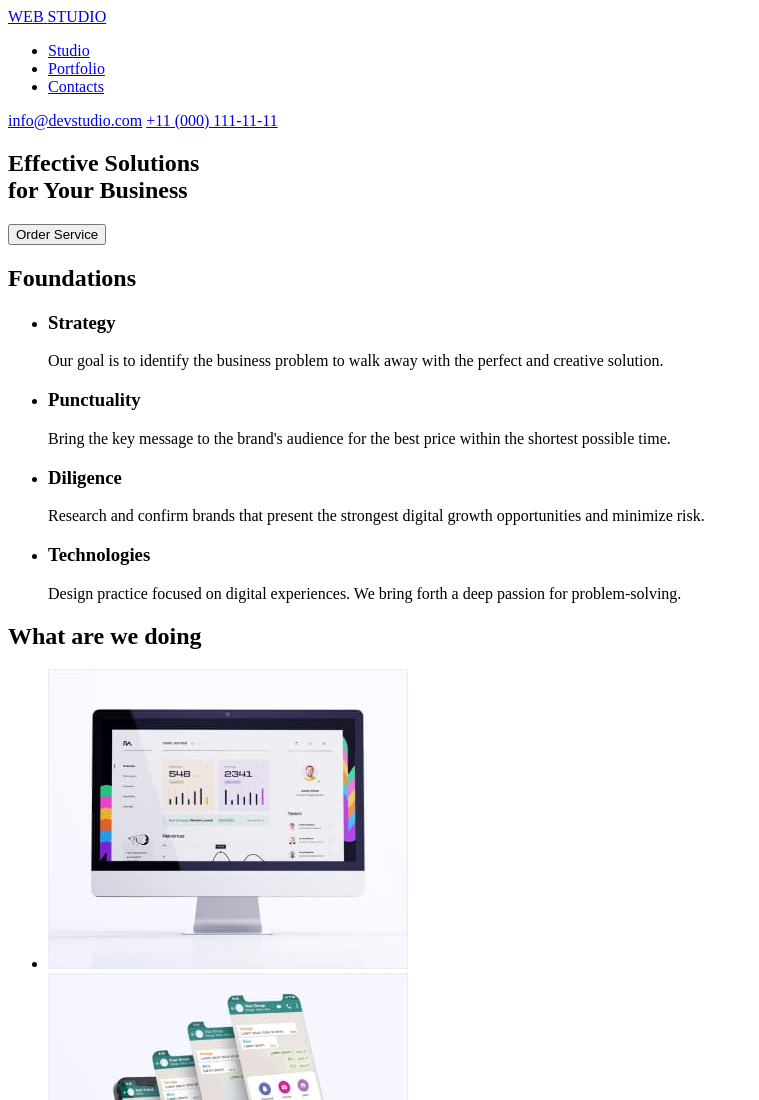
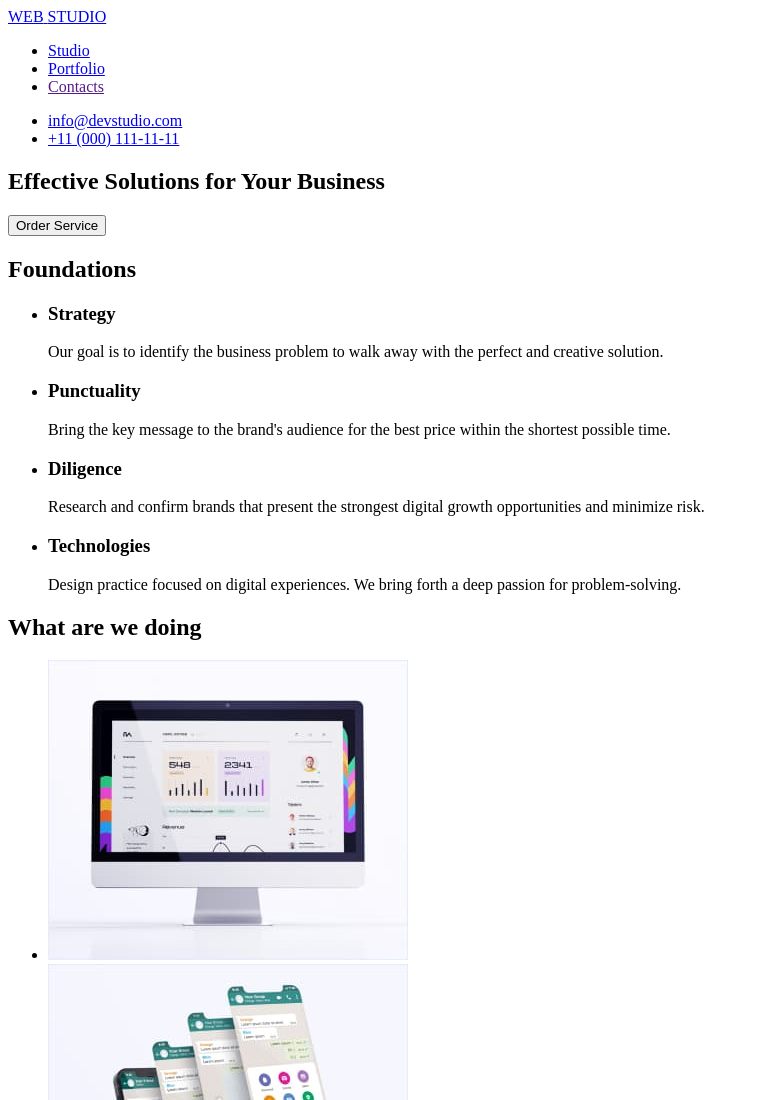
Before and after one commit to SpektorukV/goit-markup-hw-01, a plain HTML site: page index.html in a window 1280 px wide. Shown: the top 1100 px of the page, without its empty margins (0-759 px from the left). Drawn offline with Linux system fonts and the light colour scheme.

Commit message:
add changes

```diff
--- a/index.html
+++ b/index.html
@@ -15,20 +15,22 @@
 						<a href="./index.html">Studio</a>
 					</li>
 					<li>
-						<a href="./index.html">Portfolio</a>
+						<a href="./page.html">Portfolio</a>
 					</li>
 					<li>
-						<a href="./index.html">Contacts</a>
+						<a href="">Contacts</a>
 					</li>
 				</ul>
-				<a href="mailto:info@devstudio.com">info@devstudio.com</a>
-				<a href="tel:+110001111111">+11 (000) 111-11-11</a>
+				<ul>
+					<li><a href="mailto:info@devstudio.com">info@devstudio.com</a></li>
+					<li><a href="tel:+110001111111">+11 (000) 111-11-11</a></li>
+				</ul>
 			</nav>
 		</header>
 		<main>
 			<section>
 				<h1>
-					Effective Solutions <br />
+					Effective Solutions
 					for Your Business
 				</h1>
 				<button type="button">Order Service</button>
```
Also changed, not shown: images/camila – копія.jpg (deleted).
